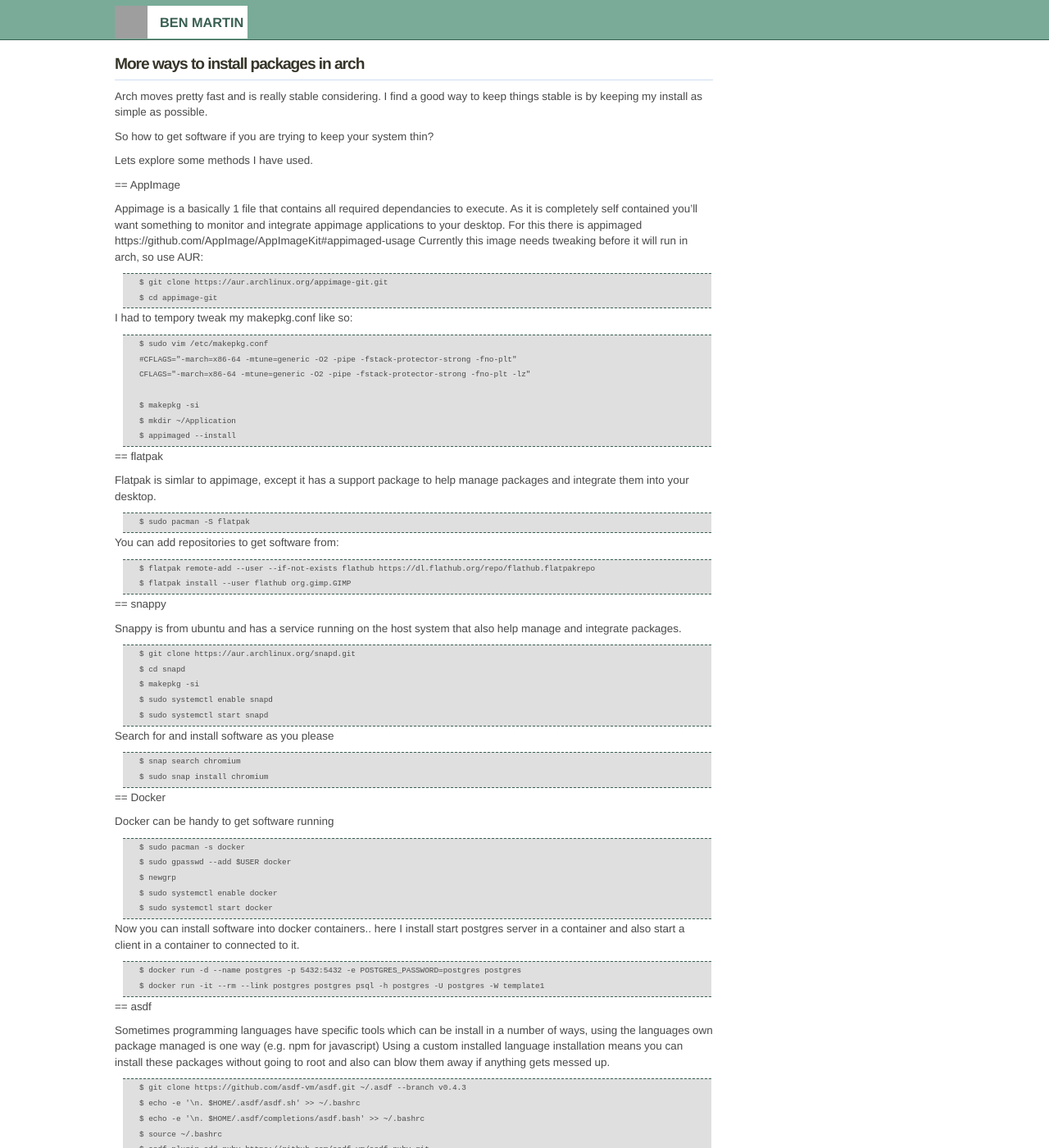
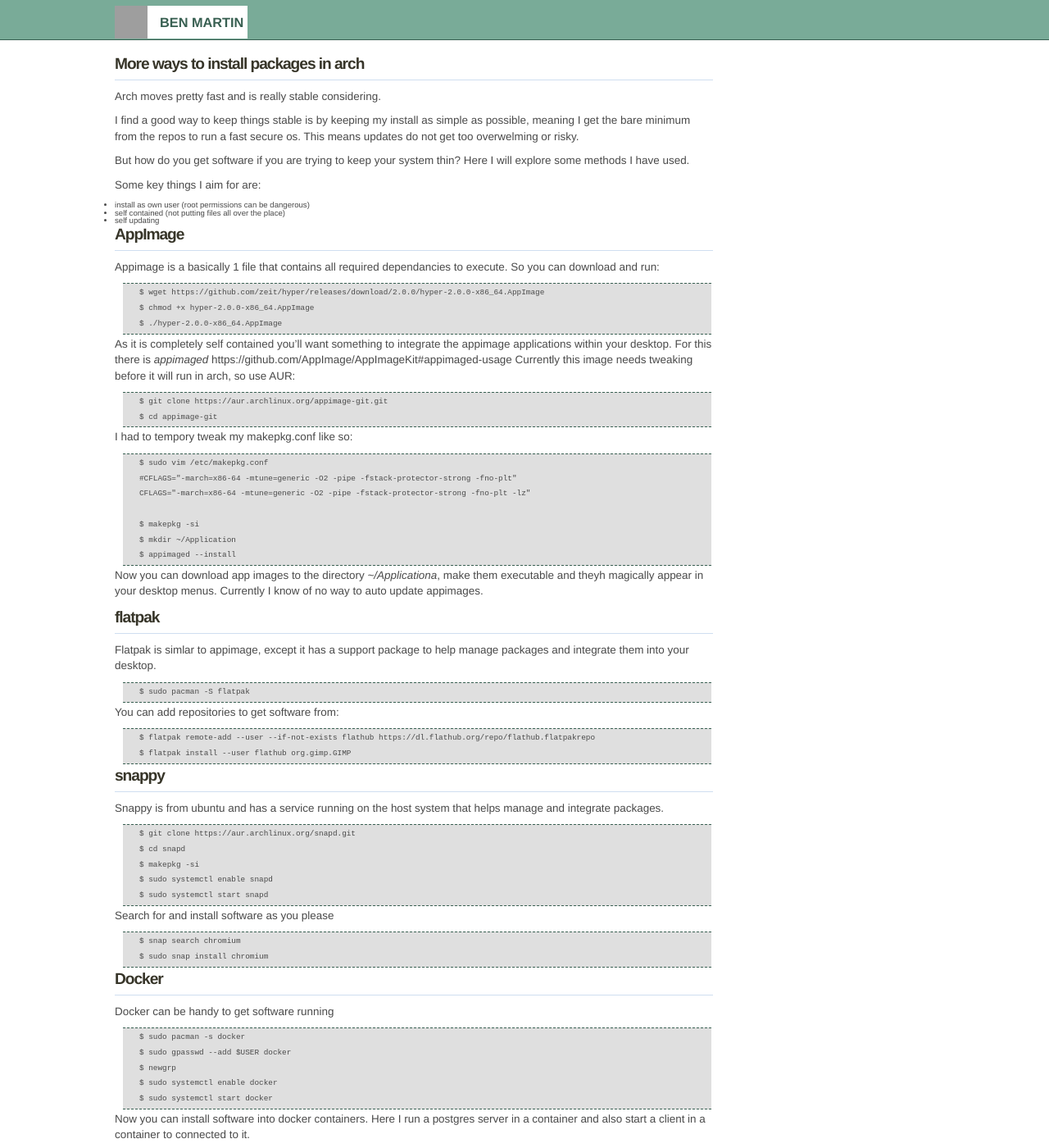
Before and after one commit to bugthing/bugthing.github.com, a Jekyll site: the page built from _posts/2018-04-23-3-ways-to-install-packages-in-arch.markdown, in a window 1280 px wide and 1400 px high. Shown: the whole window at 82% size. Built offline with Jekyll 4.4.1, drawn with Linux system fonts in a browser that asks for light colours; some of the changed text lies outside the part shown; grey boxes are pictures that could not be loaded.

Commit message:
Update prev. post

```diff
--- a/_posts/2018-04-23-3-ways-to-install-packages-in-arch.markdown
+++ b/_posts/2018-04-23-3-ways-to-install-packages-in-arch.markdown
@@ -2,19 +2,33 @@
 layout: default
 title: More ways to install packages in arch
 ---
+
 Arch moves pretty fast and is really stable considering.
-I find a good way to keep things stable is by keeping my install as simple as possible.
 
-So how to get software if you are trying to keep your system thin?
+I find a good way to keep things stable is by keeping my install as simple as possible, meaning
+I get the bare minimum from the repos to run a fast secure os. This means updates do not get
+too overwelming or risky.
 
-Lets explore some methods I have used.
+But how do you get software if you are trying to keep your system thin?
+Here I will explore some methods I have used.
 
-== AppImage
+Some key things I aim for are:
+* install as own user (root permissions can be dangerous)
+* self contained (not putting files all over the place)
+* self updating
+
+## AppImage
 
 Appimage is a basically 1 file that contains all required dependancies to execute.
-As it is completely self contained you'll want something to monitor and integrate
-appimage applications to your desktop.
-For this there is appimaged https://github.com/AppImage/AppImageKit#appimaged-usage
+So you can download and run:
+
+    $ wget https://github.com/zeit/hyper/releases/download/2.0.0/hyper-2.0.0-x86_64.AppImage
+    $ chmod +x hyper-2.0.0-x86_64.AppImage
+    $ ./hyper-2.0.0-x86_64.AppImage
+
+As it is completely self contained you'll want something to integrate the appimage
+applications within your desktop.
+For this there is *appimaged* https://github.com/AppImage/AppImageKit#appimaged-usage
 Currently this image needs tweaking before it will run in arch, so use AUR:
 
     $ git clone https://aur.archlinux.org/appimage-git.git
@@ -30,7 +44,11 @@ I had to tempory tweak my makepkg.conf like so:
     $ mkdir ~/Application
     $ appimaged --install
 
-== flatpak
+Now you can download app images to the directory *~/Applicationa*, make them executable
+and theyh magically appear in your desktop menus.
+Currently I know of no way to auto update appimages.
+
+## flatpak
 
 Flatpak is simlar to appimage, except it has a support package to help manage packages
 and integrate them into your desktop.
@@ -42,9 +60,9 @@ You can add repositories to get software from:
     $ flatpak remote-add --user --if-not-exists flathub https://dl.flathub.org/repo/flathub.flatpakrepo
     $ flatpak install --user flathub org.gimp.GIMP
 
-== snappy
+## snappy
 
-Snappy is from ubuntu and has a service running on the host system that also help manage and integrate packages.
+Snappy is from ubuntu and has a service running on the host system that helps manage and integrate packages.
 
     $ git clone https://aur.archlinux.org/snapd.git
     $ cd snapd
@@ -57,7 +75,7 @@ Search for and install software as you please
     $ snap search chromium
     $ sudo snap install chromium
 
-== Docker
+## Docker
 
 Docker can be handy to get software running
 
@@ -67,18 +85,18 @@ Docker can be handy to get software running
     $ sudo systemctl enable docker
     $ sudo systemctl start docker
 
-Now you can install software into docker containers.. here I install start postgres server
+Now you can install software into docker containers. Here I run a postgres server
 in a container and also start a client in a container to connected to it.
 
     $ docker run -d --name postgres -p 5432:5432 -e POSTGRES_PASSWORD=postgres postgres
     $ docker run -it --rm --link postgres postgres psql -h postgres -U postgres -W template1
 
-== asdf
+## asdf
 
-Sometimes programming languages have specific tools which can be install in a number of ways,
-using the languages own package managed is one way (e.g. npm for javascript)
+Sometimes programming languages have specific tools which can be installed using the
+languages own package manager. (e.g. npm for javascript, gem for ruby)
 Using a custom installed language installation means you can install these packages without
-going to root and also can blow them away if anything gets messed up.
+going to root and also you can blow them away without screwing with your system.
 
     $ git clone https://github.com/asdf-vm/asdf.git ~/.asdf --branch v0.4.3
     $ echo -e '\n. $HOME/.asdf/asdf.sh' >> ~/.bashrc
```
